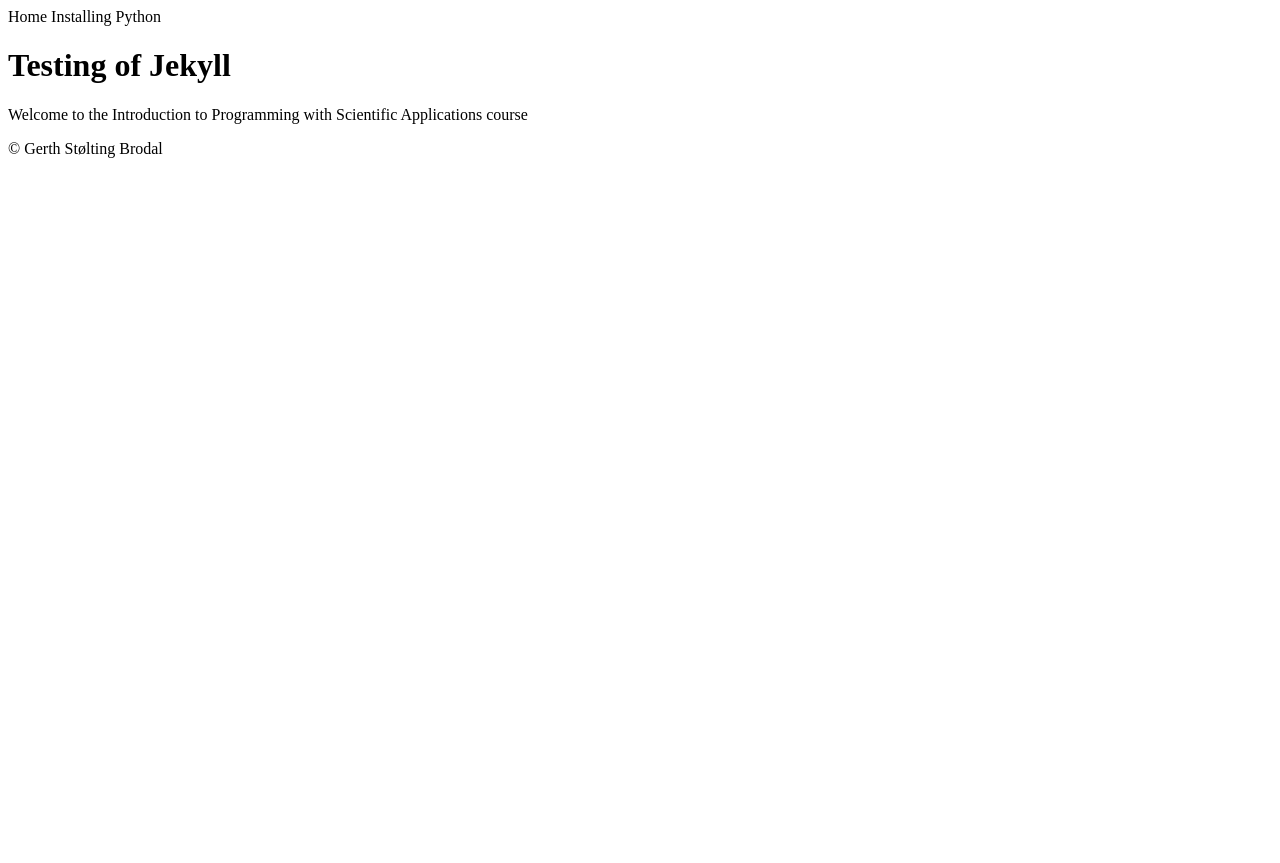
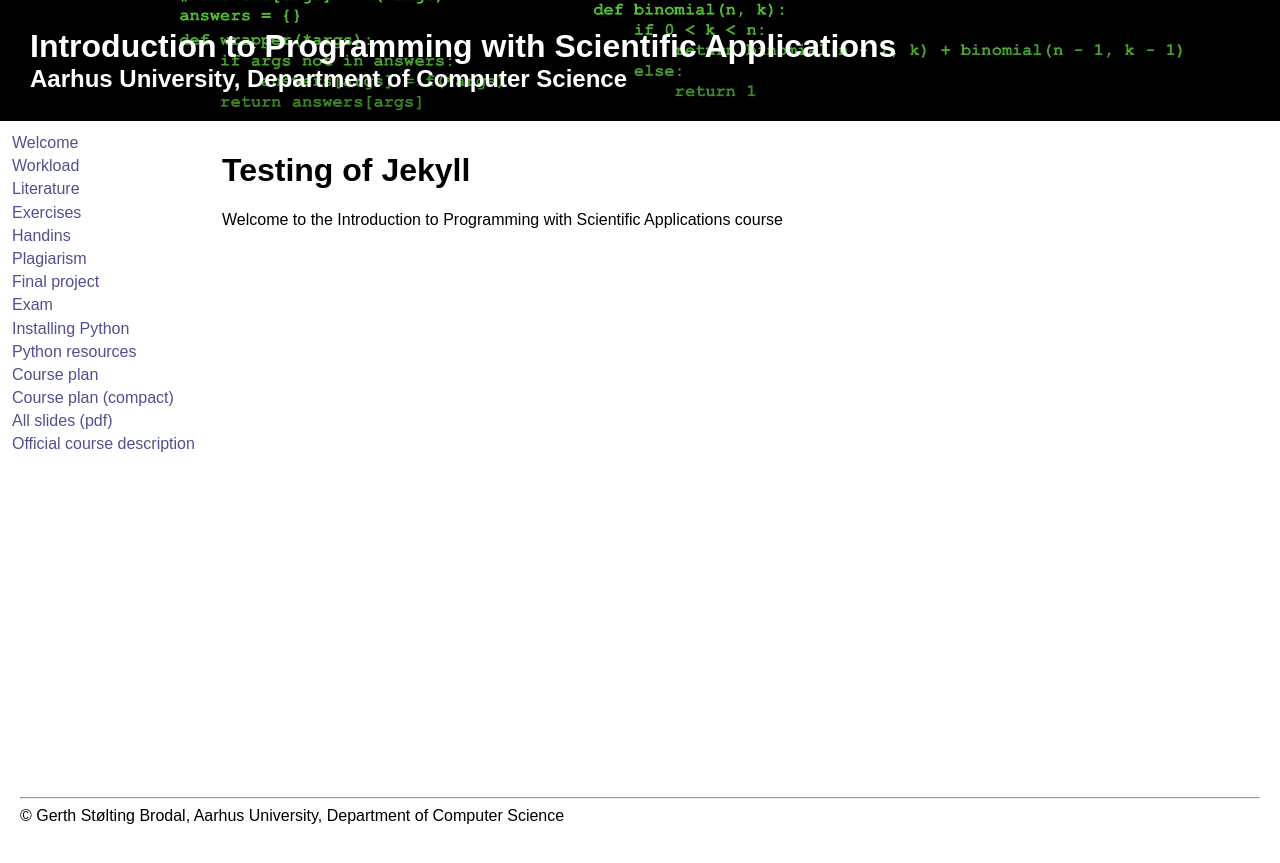
Before and after one commit to gsbrodal/gsbrodal.github.io, a Jekyll site: the page built from ipsa/front.md, in a window 1280 px wide. Shown: the top 863 px of the page. Built offline with Jekyll 4.4.1, drawn with Linux system fonts in a browser that asks for light colours.

Commit message:
ipsa layout

```diff
--- a/_layouts/ipsa.html
+++ b/_layouts/ipsa.html
@@ -3,19 +3,129 @@
   <head>
     <meta charset="utf-8">
     <title>{{ page.title }}</title>
-    <link rel="stylesheet" href="/css/style.css">
+    <link rel="stylesheet" href="/ipsa/style.css">
+    <style>
+      body {
+	  font-family: sans-serif;
+	  margin: 0px;
+	  padding: 0px;xs
+      }
+      footer {
+	  margin: 20px;
+      }
+      header {
+	  /* background-color: #002546; */
+	  color: white;
+	  padding: 25px 30px 25px 30px;
+	  background: linear-gradient(rgba(0, 0, 0, 0.2), rgba(0, 0, 0, 0.5)), url('../ipsa/banner.jpg');
+
+	  background-repeat: no-repeat;
+	  background-size: cover;
+	  background-position: center;
+      }
+      header h1, header h2 {
+	  line-height: 1;
+	  margin-top: 5px;
+	  margin-bottom: 5px;
+      }
+      nav {
+	  /* background: #e0e0e0; */
+	  margin: 0px;
+	  padding: 10px;
+	  width: 15%;
+	  display: inline-block;
+      }
+      nav a {
+	  color: black;
+	  display: block;
+	  line-height: 1.2;
+	  text-decoration: none;
+	  padding: 2px;
+      }
+      nav a:hover {
+	  background: #e0e0e0;
+	  font-weight: bold;
+      }
+      div.content {
+	  vertical-align: top;
+	  display: inline-block;
+	  width: calc(85% - 40px);
+	  /* background-color: red; */
+	  padding: 10px;
+      }
+    </style>
   </head>
   <body>
+    <header>
+      <h1>Introduction to Programming with Scientific Applications</h1>
+      <h2>Aarhus University, Department of Computer Science</h2>
+    </header>
     <nav>
-      Home
-      Installing Python
-    </nav>
+      <a href="Welcome.html">Welcome</a>
+      <!-- Who, where and when -->
+      <a href="workload.html">Workload</a>
+      <a href="literature.html">Literature</a>
+      <a href="exercises.html">Exercises</a>
+      <a href="handings.html">Handins</a>
+      <!--
+      Deadlines
+      Information
+	-->
+      <a href="plagiarism">Plagiarism</a>
+      <a href="project.html">Final project</a>
+      <!--
+      Project I - Medians
+      Project II - Portfolio
+      Project III - NMR
+      Project IV - MNIST
+      Project V - Open topic
+      -->
+      <a href="exam.html">Exam</a>
+      <a href="installing.html">Installing Python</a>
+      <a href="resources.html">Python resources</a>
+      <a href="plan.html">Course plan</a>
+      <a href="full_plan.html">Course plan (compact)</a>
+      <a href="all_slides.pdf">All slides (pdf)</a>
+      <a href="">Official course description</a>
+
+    </nav><div class="content">
     <h1>{{ page.title }}</h1>
     <section>
       {{ content }}
+      <br>
+      <br>
+      <br>
+      <br>
+      <br>
+      <br>
+      <br>
+      <br>
+      <br>
+      <br>
+      <br>
+      <br>
+      <br>
+      <br>
+      <br>
+      <br>
+      <br>
+      <br>
+      <br>
+      <br>
+      <br>
+      <br>
+      <br>
+      <br>
+      <br>
+      <br>
+      <br>
+      <br>
+      <br>
     </section>
+    </div>
     <footer>
-      &copy; Gerth Stølting Brodal
+      <hr>
+      &copy; Gerth Stølting Brodal, Aarhus University, Department of Computer Science
     </footer>
   </body>
 </html>
--- a/index.html
+++ b/index.html
@@ -3,7 +3,4 @@
   <head>
     <meta http-equiv="refresh" content="0; url='ipsa/" />
   </head>
-  <body>
-    Redirecting to folder <a href="ipsa/">ipsa</a>...
-  </body>
 </html>
```
Also changed, not shown: README.md, ipsa/style.css (renamed from ipsa/ipsa.css).
